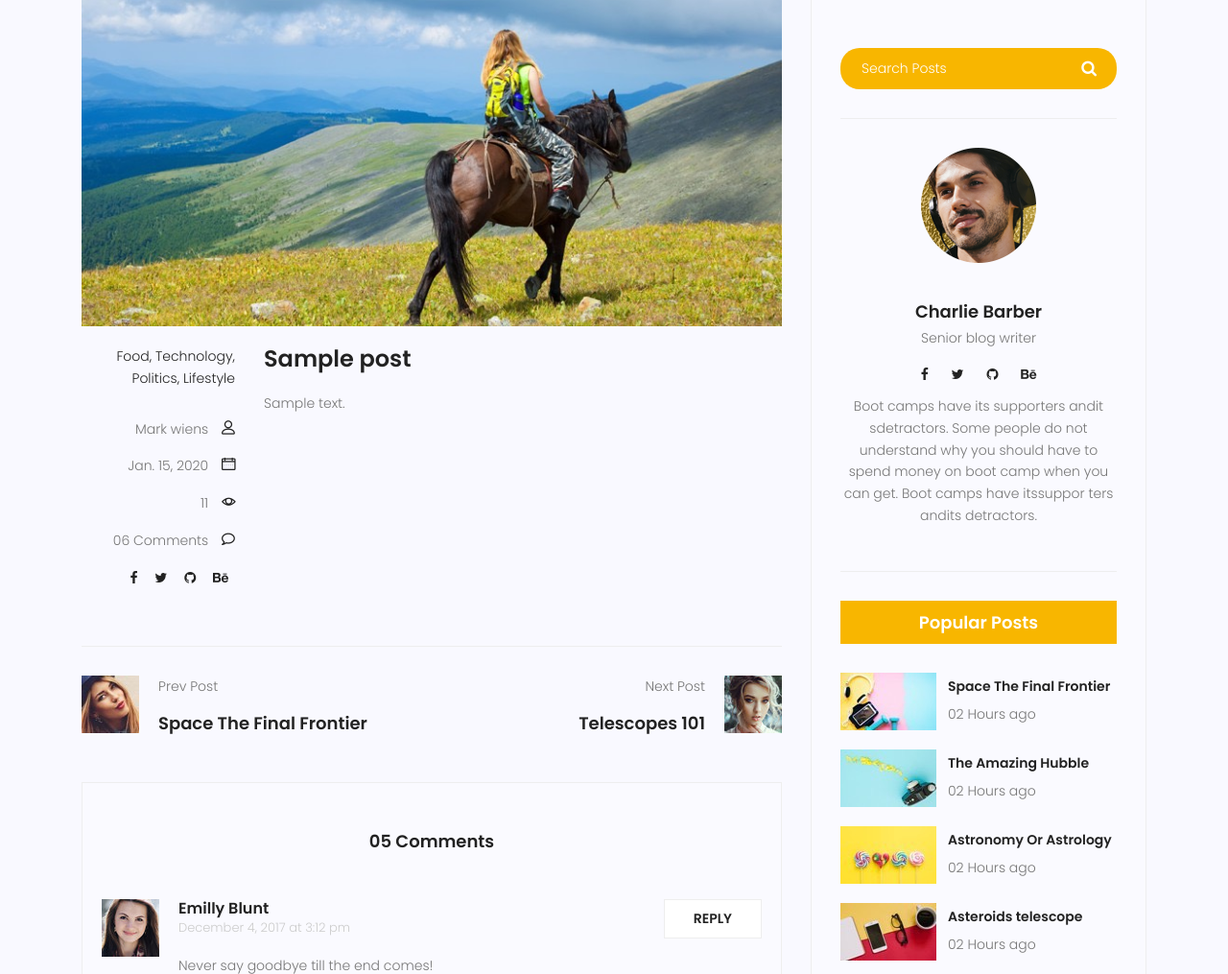
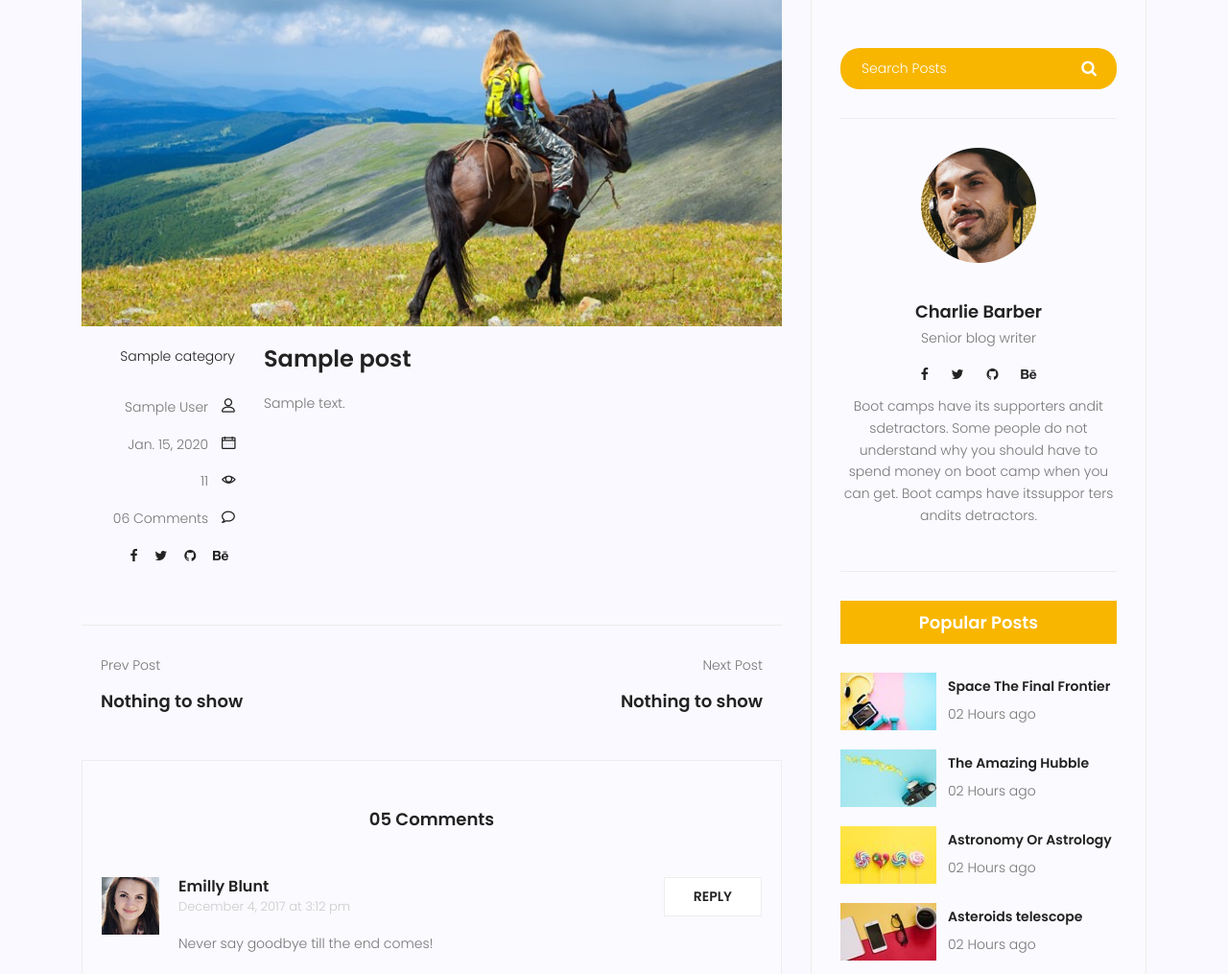
Before and after one commit to alirezasadeghi297/travel_site, a Django app: page /blog/single/1 in a window 1280 px wide. Shown: the part 421-1436 px from the top of the page at 96% size. Run offline with Django 4.2, Linux system fonts and the light colour scheme; tables that the repository leaves empty hold one stand-in row (values such as "Sample post"); some libraries are stand-ins or nearby versions.

Commit message:
blog_single next and previous post

```diff
--- a/blog/models.py
+++ b/blog/models.py
@@ -1,7 +1,18 @@
 from django.db import models
+from django.contrib.auth.models import User
+
+class Category(models.Model):
+    name=models.CharField(max_length=255)
+
+    def __str__(self):
+        return self.name
 
 class Post(models.Model):
     title= models.CharField(max_length=255)
+    author=models.ForeignKey(User, on_delete=models.CASCADE,null=True)
+    image=models.ImageField(upload_to='blog/',default='blog/default.jpg')
+    category=models.ManyToManyField(Category)
+
     content=models.TextField()
     counted_views=models.IntegerField(default=0)
     status=models.BooleanField(default=False)
--- a/blog/views.py
+++ b/blog/views.py
@@ -1,26 +1,36 @@
 from django.shortcuts import render,get_object_or_404
 from blog.models import Post
 from django.utils import timezone
+current_time=timezone.now()
 
 
 def blog_home(request):
-
-    # posts=Post.objects.filter(status=1)
-    current_time = timezone.now()
     post_pub=Post.objects.filter(published_date__lt = current_time,status=1)
-
 
     context={"post": post_pub}
     return render(request, 'blog/blog-home.html',context)
 
 
 def blog_single(request,id):
-    post=get_object_or_404(Post,id=id,status=1)
-    # post=Post.objects.get(id=id)
-    post.counted_views+=1
-    post.save()
-    context={'post':post}
+    current_post=get_object_or_404(Post,id=id,status=1)
+
+    # all_post=Post.objects.filter(published_date__lt = current_time,status=1)
+    try:
+        next_post=Post.objects.filter(published_date__lt = current_time,status=1,id__gt=id).order_by('id').first()
+    except:
+        next_post=None
+
+    try:
+        perv_post=Post.objects.filter(published_date__lt = current_time,status=1,id__lt=id).order_by('-id').first()
+
+    except:
+        perv_post=None
+
+    current_post.counted_views+=1
+    current_post.save()
+    context={'post':current_post,'next_post':next_post,'perv_post':perv_post}
     return render(request,'blog/blog-single.html', context)
+
 
 def test(request,pid):
     post=Post.objects.get(id=pid)
--- a/templates/blog/blog-single.html
+++ b/templates/blog/blog-single.html
@@ -33,13 +33,11 @@
 					</div>
 					<div class="col-lg-3  col-md-3 meta-details">
 						<ul class="tags">
-							<li><a href="#">Food,</a></li>
-							<li><a href="#">Technology,</a></li>
-							<li><a href="#">Politics,</a></li>
-							<li><a href="#">Lifestyle</a></li>
+
+							<li><a href="#">{{ post.category.all|join:", "}}</a></li>
 						</ul>
 						<div class="user-details row">
-							<p class="user-name col-lg-12 col-md-12 col-6"><a href="#">Mark wiens</a> <span
+							<p class="user-name col-lg-12 col-md-12 col-6"><a href="#">{{post.author.get_full_name}}</a> <span
 									class="lnr lnr-user"></span></p>
 							<p class="date col-lg-12 col-md-12 col-6"><a href="#">{{post.published_date}}</a> <span
 									class="lnr lnr-calendar-full"></span></p>
@@ -65,36 +63,72 @@
 				</div>
 				<div class="navigation-area">
 					<div class="row">
+						{%if perv_post%}
 						<div
 							class="col-lg-6 col-md-6 col-12 nav-left flex-row d-flex justify-content-start align-items-center">
 							<div class="thumb">
-								<a href="#"><img class="img-fluid" src="{%static 'img/blog/prev.jpg' %}" alt=""></a>
+								<a href="{%url 'blog:singlehome' perv_post.id %}"><img class="img-fluid" src={{perv_post.image.url|default:''}} alt="" width="100" height="100"></a>
 							</div>
 							<div class="arrow">
 								<a href="#"><span class="lnr text-white lnr-arrow-left"></span></a>
 							</div>
 							<div class="detials">
 								<p>Prev Post</p>
-								<a href="#">
-									<h4>Space The Final Frontier</h4>
+								<a href="{%url 'blog:singlehome' perv_post.id %}">
+									<h4>{{perv_post.title}}</h4>
 								</a>
 							</div>
 						</div>
+						{%else%}
+						<div
+							class="col-lg-6 col-md-6 col-12 nav-left flex-row d-flex justify-content-start align-items-center">
+							<div class="thumb">
+								<a href="#"><img class="img-fluid" src=# alt="" width="100" height="100" style="display:none;"></a>
+							</div>
+							<div class="arrow">
+								<a href="#"><span class="lnr text-white lnr-arrow-left"></span></a>
+							</div>
+							<div class="detials">
+								<p>Prev Post</p>
+								<a href="{%url 'blog:singlehome' next_post.id %}">
+									<h4>Nothing to show</h4>
+								</a>
+							</div>
+						</div>
+						{%endif%}
+						{%if next_post%}
 						<div
 							class="col-lg-6 col-md-6 col-12 nav-right flex-row d-flex justify-content-end align-items-center">
 							<div class="detials">
 								<p>Next Post</p>
 								<a href="#">
-									<h4>Telescopes 101</h4>
+									<h4>{{next_post.title}}</h4>
 								</a>
 							</div>
 							<div class="arrow">
 								<a href="#"><span class="lnr text-white lnr-arrow-right"></span></a>
 							</div>
 							<div class="thumb">
-								<a href="#"><img class="img-fluid" src="{%static 'img/blog/next.jpg' %}" alt=""></a>
+								<a href="{%url 'blog:singlehome' next_post.id %}"><img class="img-fluid" src={{next_post.image.url|default:''}} alt="" width="100" height="100"></a>
 							</div>
 						</div>
+						{%else %}
+						<div
+							class="col-lg-6 col-md-6 col-12 nav-right flex-row d-flex justify-content-end align-items-center">
+							<div class="detials">
+								<p>Next Post</p>
+								<a href="#">
+									<h4>Nothing to show</h4>
+								</a>
+							</div>
+							<div class="arrow">
+								<a href="#"><span class="lnr text-white lnr-arrow-right"></span></a>
+							</div>
+							<div class="thumb">
+								<a href="#"><img class="img-fluid" src=# alt="" width="100" height="100" style="display:none;"></a>
+							</div>
+						</div>
+						{%endif%}
 					</div>
 				</div>
 				<div class="comments-area">
```
Also changed, not shown: blog/admin.py (+6 -1 lines), requirement.txt (added, +10 -0 lines), templates/blog/blog-home.html (+5 -6 lines), blog/migrations/0006_post_author.py (added), blog/migrations/0007_post_image.py (added), blog/migrations/0008_alter_post_image.py (added), blog/migrations/0009_alter_post_image.py (added), blog/migrations/0010_alter_post_image.py (added), blog/migrations/0011_remove_post_image.py (added), blog/migrations/0012_post_image.py (added), blog/migrations/0013_category_post_category.py (added), media/blog/b3.jpg (added), media/blog/b3_85tfXed.jpg (added), media/blog/default.jpg (added).
